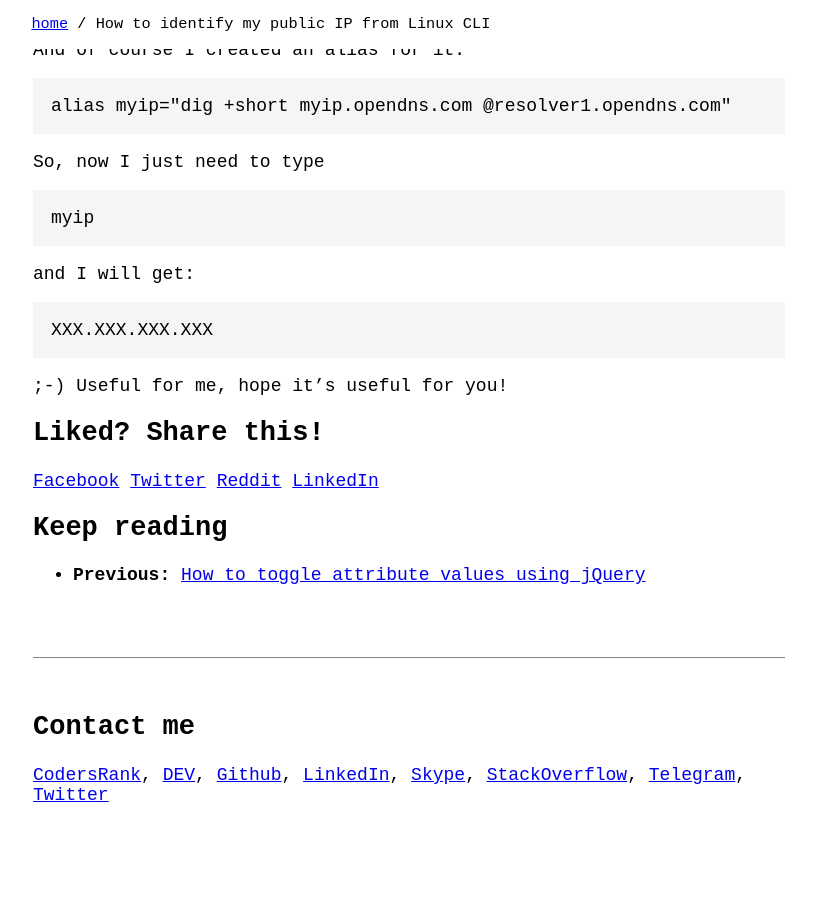
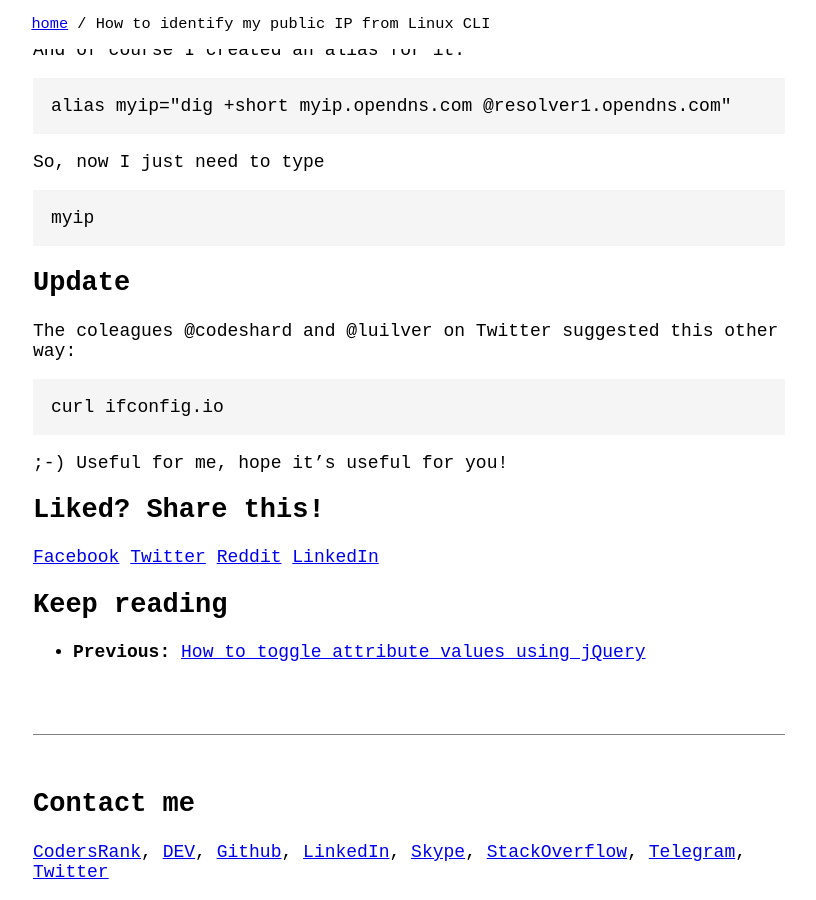
Before and after one commit to glpzzz/glpzzz.github.io, a Jekyll site: the page built from _posts/2020-11-30-my-public-ip-linux-cli.md, in a window 1280 px wide and 900 px high, scrolled down 621 px. Shown: the whole window, without its empty margins (231-1047 px from the left). Built offline with Jekyll 4.4.1, drawn with Linux system fonts in a browser that asks for light colours; before the commit the page ends 1444 px from its top, so only the background shows below that.

Commit message:
add new way to obtain the IP

````diff
--- a/_posts/2020-11-30-my-public-ip-linux-cli.md
+++ b/_posts/2020-11-30-my-public-ip-linux-cli.md
@@ -22,10 +22,12 @@ So, now I just need to type
 myip
 ```
 
-and I will get:
+## Update
+
+The coleagues @codeshard and @luilver on Twitter suggested this other way:
 
 ```
-XXX.XXX.XXX.XXX
+curl ifconfig.io
 ```
 
 ;-) Useful for me, hope it's useful for you!
````
